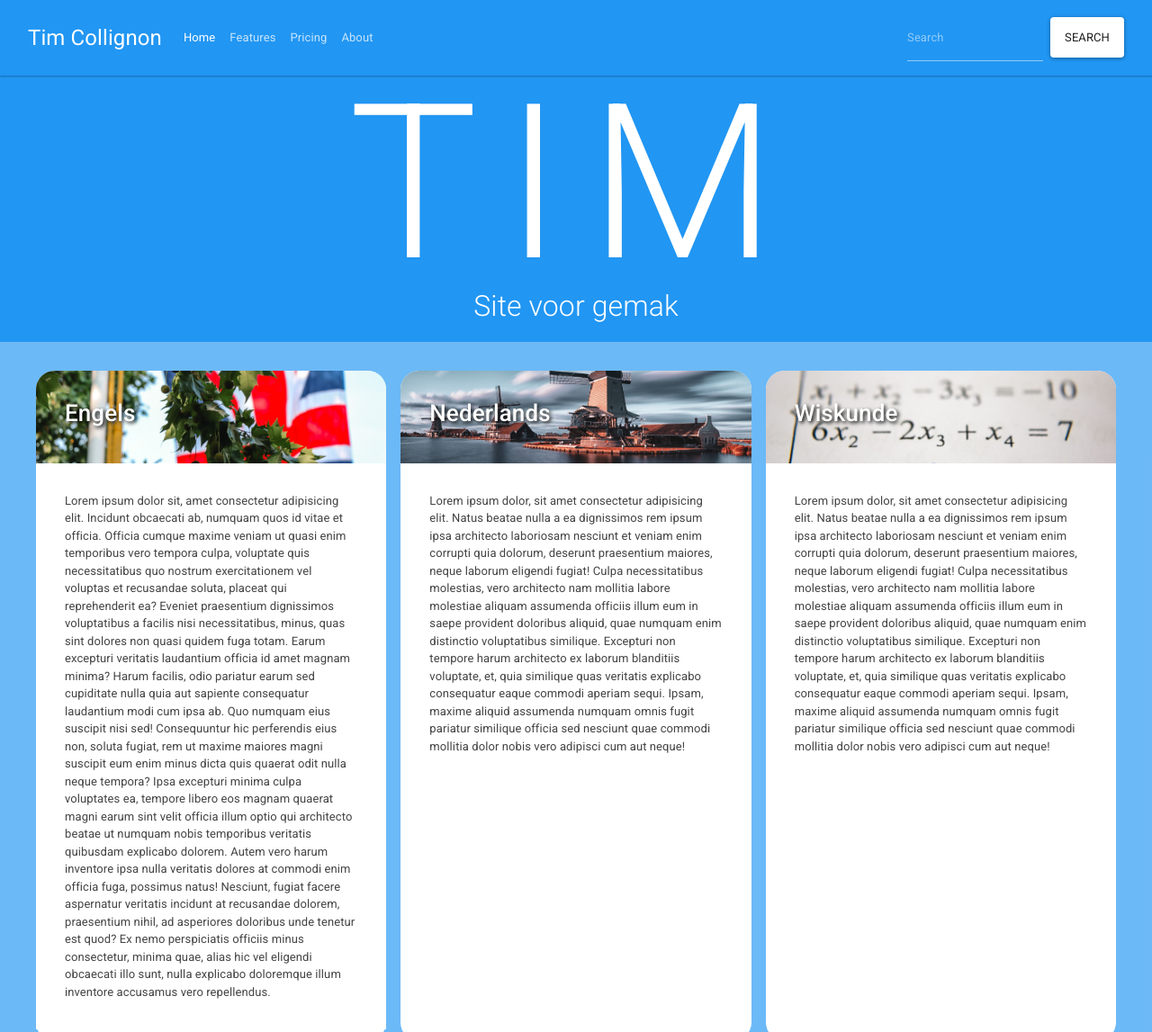
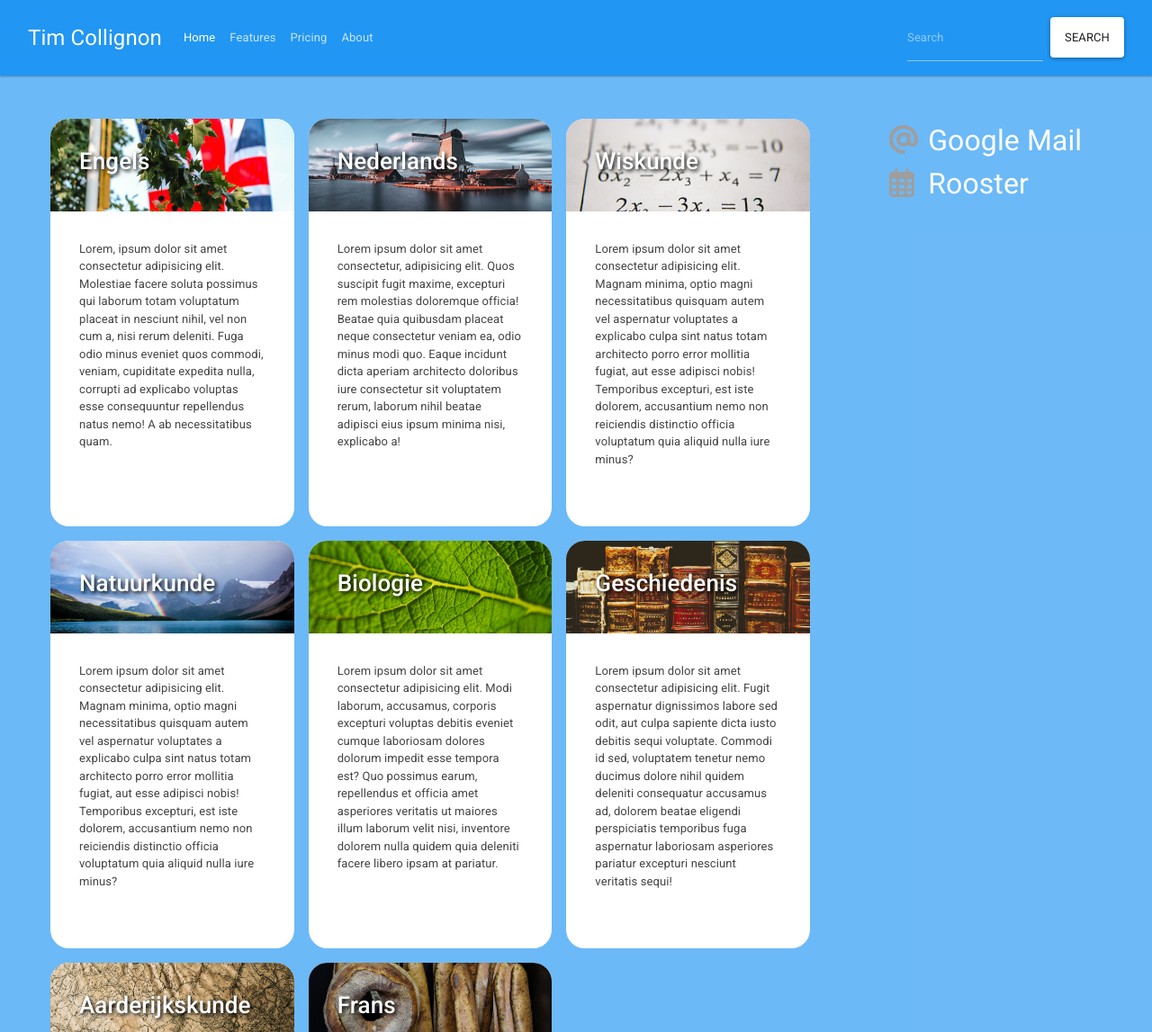
Before and after one commit to scc67/TimSite, a website: page index.html in a window 1280 px wide. Shown: the top 1147 px of the page at 90% size. Drawn offline with nearby package versions, Linux system fonts and the light colour scheme.

Commit message:
links en iconen toegevoegd

```diff
--- a/assets/style/modules/_gridFront.scss
+++ b/assets/style/modules/_gridFront.scss
@@ -3,17 +3,34 @@
     --textcolor: white;
     --textcolorhover: #bbb;
     display: grid;
-    grid-template-columns: repeat(auto-fit, minmax(280px, 2fr));
+    grid-template-columns: 1fr;
     grid-auto-rows: 1fr;
     grid-gap: 1rem;
+    padding: 1rem;
     background-color: var(--mainbackround);
+    @include atMedium {
+        grid-template-columns: 1fr 1fr;
+    }
+    @include atLarge {
+        grid-template-columns: 3fr 1fr;
+    }
+    &__left {
+        display: grid;
+        grid-auto-rows: 1fr;
+        grid-gap: 1rem;
         padding: 1rem;
+        grid-template-columns: repeat(auto-fit, minmax(280px, 2fr));
         @include atXSmall {
             grid-template-columns: repeat(auto-fit, minmax(342px, 2fr));
+        }
+        @include atLarge {
+            grid-template-columns: repeat(2, 1fr);
+            padding: 2rem 2.5rem;
         }
         @include atXlarge {
             grid-template-columns: repeat(3, 1fr);
             padding: 2rem 2.5rem;
+        }
     }
     &__vak {
         background-color: white;
@@ -24,7 +41,7 @@
             // border-radius: 0 0 1.3rem 1.3rem;
             padding: 2rem;
             height: auto;
-            @include atLarge {
+            @include atXlarge {
                 display: block;
 
             }
@@ -34,10 +51,8 @@
         background-image: url("/assets/images/england-lo-re.jpg");
         @include vakken;
         @include hover;
-        @include atLarge {
+        @include atXlarge {
             border-radius: 1.3rem 1.3rem 0 0;
-        }
-        @include atXlarge {
             background-image: url("/assets/images/england-hi-re.jpg");
         }
 
@@ -46,10 +61,8 @@
         background-image: url("/assets/images/dutch-lo-re.jpg");
         @include vakken;
         @include hover;
-        @include atLarge {
+        @include atXlarge {
             border-radius: 1.3rem 1.3rem 0 0;
-        }
-        @include atXlarge {
             background-image: url("/assets/images/dutch-hi-re.jpg");
         }
     }
@@ -57,21 +70,26 @@
         background-image: url("/assets/images/math-lo-re.jpg");
         @include vakken;
         @include hover;
-        @include atLarge {
+        @include atXlarge {
             border-radius: 1.3rem 1.3rem 0 0;
+            background-image: url("/assets/images/math-hi-re.jpg");
         }
+    }
+    &__natuurkunde {
+        background-image: url("/assets/images/natuurkunde-lo-re.jpg");
+        @include vakken;
+        @include hover;
         @include atXlarge {
-            background-image: url("/assets/images/math-hi-re.jpg");
+            border-radius: 1.3rem 1.3rem 0 0;
+            background-image: url("/assets/images/natuurkunde-hi-re.jpg");
         }
     }
     &__biologie {
         background-image: url("/assets/images/biology-lo-re.jpg");
         @include vakken;
         @include hover;
-        @include atLarge {
+        @include atXlarge {
             border-radius: 1.3rem 1.3rem 0 0;
-        }
-        @include atXlarge {
             background-image: url("/assets/images/biology-hi-re.jpg");
         }
     }
@@ -79,10 +97,8 @@
         background-image: url("/assets/images/history-lo-re.jpg");
         @include vakken;
         @include hover;
-        @include atLarge {
+        @include atXlarge {
             border-radius: 1.3rem 1.3rem 0 0;
-        }
-        @include atXlarge {
             background-image: url("/assets/images/history-hi-re.jpg");
         }
     }
@@ -90,10 +106,8 @@
         background-image: url("/assets/images/geography-lo-re.jpg");
         @include vakken;
         @include hover;
-        @include atLarge {
+        @include atXlarge {
             border-radius: 1.3rem 1.3rem 0 0;
-        }
-        @include atXlarge {
             background-image: url("/assets/images/geography-hi-re.jpg");
         }
     }
@@ -101,11 +115,23 @@
         background-image: url("/assets/images/france-lo-re.jpg");
         @include vakken;
         @include hover;
-        @include atLarge {
+        @include atXlarge {
             border-radius: 1.3rem 1.3rem 0 0;
-        }
-        @include atXlarge {
             background-image: url("/assets/images/france-hi-re.jpg");
         }
     }
+    &__right {
+        display: block;
+        padding: 2rem;
     }
+    &__link {
+        display: block;
+        color: white;
+        font-size: 2rem;
+
+        & > i {
+            color: #9e9e9e; // TODO kleur iconen nog aanpassen naar een goede kleur
+            width: 2.2rem;
+        }
+    }
+}
--- a/index.html
+++ b/index.html
@@ -5,6 +5,7 @@
     <meta charset="utf-8">
     <meta name="viewport" content="width=device-width, initial-scale=1, shrink-to-fit=no">
 
+    <script src="https://kit.fontawesome.com/4a78e9e874.js"></script>
     <!-- Bootwatch CSS -->
     <link href="https://stackpath.bootstrapcdn.com/bootswatch/4.3.1/materia/bootstrap.min.css" rel="stylesheet" integrity="sha384-SYbiks6VdZNAKT8DNoXQZwXAiuUo5/quw6nMKtFlGO/4WwxW86BSTMtgdzzB9JJl" crossorigin="anonymous">
     <link href="css/style.css" rel="stylesheet" type="text/css">
@@ -15,59 +16,70 @@
       <div class="navbar-js">
         Dit word vervangen door de navbar
       </div>
-      <div class="head">
+      <!-- <div class="head">
         <h1 class="head__title">TIM</h1>
         <p class="head__subTitle">Site voor gemak</p>
-      </div>
+      </div> -->
       <div class="gridFront">
+        <div class="gridFront__left">
           <div class="gridFront__vak">
             <div class="gridFront__engels">
                 <h2>Engels</h2>
             </div>
-          <p>Lorem ipsum dolor sit, amet consectetur adipisicing elit. Incidunt obcaecati ab, numquam quos id vitae et officia. Officia cumque maxime veniam ut quasi enim temporibus vero tempora culpa, voluptate quis necessitatibus quo nostrum exercitationem vel voluptas et recusandae soluta, placeat qui reprehenderit ea? Eveniet praesentium dignissimos voluptatibus a facilis nisi necessitatibus, minus, quas sint dolores non quasi quidem fuga totam. Earum excepturi veritatis laudantium officia id amet magnam minima? Harum facilis, odio pariatur earum sed cupiditate nulla quia aut sapiente consequatur laudantium modi cum ipsa ab. Quo numquam eius suscipit nisi sed! Consequuntur hic perferendis eius non, soluta fugiat, rem ut maxime maiores magni suscipit eum enim minus dicta quis quaerat odit nulla neque tempora? Ipsa excepturi minima culpa voluptates ea, tempore libero eos magnam quaerat magni earum sint velit officia illum optio qui architecto beatae ut numquam nobis temporibus veritatis quibusdam explicabo dolorem. Autem vero harum inventore ipsa nulla veritatis dolores at commodi enim officia fuga, possimus natus! Nesciunt, fugiat facere aspernatur veritatis incidunt at recusandae dolorem, praesentium nihil, ad asperiores doloribus unde tenetur est quod? Ex nemo perspiciatis officiis minus consectetur, minima quae, alias hic vel eligendi obcaecati illo sunt, nulla explicabo doloremque illum inventore accusamus vero repellendus.</p>
+            <p>Lorem, ipsum dolor sit amet consectetur adipisicing elit. Molestiae facere soluta possimus qui laborum totam voluptatum placeat in nesciunt nihil, vel non cum a, nisi rerum deleniti. Fuga odio minus eveniet quos commodi, veniam, cupiditate expedita nulla, corrupti ad explicabo voluptas esse consequuntur repellendus natus nemo! A ab necessitatibus quam.</p>
           </div>
           <div class="gridFront__vak">
             <div class="gridFront__nederlands">
               <h2>Nederlands</h2>
             </div>
-          <p>Lorem ipsum dolor, sit amet consectetur adipisicing elit. Natus beatae nulla a ea dignissimos rem ipsum ipsa architecto laboriosam nesciunt et veniam enim corrupti quia dolorum, deserunt praesentium maiores, neque laborum eligendi fugiat! Culpa necessitatibus molestias, vero architecto nam mollitia labore molestiae aliquam assumenda officiis illum eum in saepe provident doloribus aliquid, quae numquam enim distinctio voluptatibus similique. Excepturi non tempore harum architecto ex laborum blanditiis voluptate, et, quia similique quas veritatis explicabo consequatur eaque commodi aperiam sequi. Ipsam, maxime aliquid assumenda numquam omnis fugit pariatur similique officia sed nesciunt quae commodi mollitia dolor nobis vero adipisci cum aut neque!</p>
+            <p>Lorem ipsum dolor sit amet consectetur, adipisicing elit. Quos suscipit fugit maxime, excepturi rem molestias doloremque officia! Beatae quia quibusdam placeat neque consectetur veniam ea, odio minus modi quo. Eaque incidunt dicta aperiam architecto doloribus iure consectetur sit voluptatem rerum, laborum nihil beatae adipisci eius ipsum minima nisi, explicabo a!</p>
           </div>
           <div class="gridFront__vak">
             <div class="gridFront__wiskunde">
               <h2>Wiskunde</h2>
             </div>
-          <p>Lorem ipsum dolor, sit amet consectetur adipisicing elit. Natus beatae nulla a ea dignissimos rem ipsum ipsa architecto laboriosam nesciunt et veniam enim corrupti quia dolorum, deserunt praesentium maiores, neque laborum eligendi fugiat! Culpa necessitatibus molestias, vero architecto nam mollitia labore molestiae aliquam assumenda officiis illum eum in saepe provident doloribus aliquid, quae numquam enim distinctio voluptatibus similique. Excepturi non tempore harum architecto ex laborum blanditiis voluptate, et, quia similique quas veritatis explicabo consequatur eaque commodi aperiam sequi. Ipsam, maxime aliquid assumenda numquam omnis fugit pariatur similique officia sed nesciunt quae commodi mollitia dolor nobis vero adipisci cum aut neque!</p>
+            <p>Lorem ipsum dolor sit amet consectetur adipisicing elit. Magnam minima, optio magni necessitatibus quisquam autem vel aspernatur voluptates a explicabo culpa sint natus totam architecto porro error mollitia fugiat, aut esse adipisci nobis! Temporibus excepturi, est iste dolorem, accusantium nemo non reiciendis distinctio officia voluptatum quia aliquid nulla iure minus?</p>
+          </div>
+          <div class="gridFront__vak">
+            <div class="gridFront__natuurkunde">
+              <h2>Natuurkunde</h2>
+            </div>
+            <p>Lorem ipsum dolor sit amet consectetur adipisicing elit. Magnam minima, optio magni necessitatibus quisquam autem vel aspernatur voluptates a explicabo culpa sint natus totam architecto porro error mollitia fugiat, aut esse adipisci nobis! Temporibus excepturi, est iste dolorem, accusantium nemo non reiciendis distinctio officia voluptatum quia aliquid nulla iure minus?</p>
           </div>
           <div class="gridFront__vak">
             <div class="gridFront__biologie">
               <h2>Biologie</h2>
             </div>
-          <p>Lorem ipsum dolor, sit amet consectetur adipisicing elit. Natus beatae nulla a ea dignissimos rem ipsum ipsa architecto laboriosam nesciunt et veniam enim corrupti quia dolorum, deserunt praesentium maiores, neque laborum eligendi fugiat! Culpa necessitatibus molestias, vero architecto nam mollitia labore molestiae aliquam assumenda officiis illum eum in saepe provident doloribus aliquid, quae numquam enim distinctio voluptatibus similique. Excepturi non tempore harum architecto ex laborum blanditiis voluptate, et, quia similique quas veritatis explicabo consequatur eaque commodi aperiam sequi. Ipsam, maxime aliquid assumenda numquam omnis fugit pariatur similique officia sed nesciunt quae commodi mollitia dolor nobis vero adipisci cum aut neque!</p>
+            <p>Lorem ipsum dolor sit amet consectetur adipisicing elit. Modi laborum, accusamus, corporis excepturi voluptas debitis eveniet cumque laboriosam dolores dolorum impedit esse tempora est? Quo possimus earum, repellendus et officia amet asperiores veritatis ut maiores illum laborum velit nisi, inventore dolorem nulla quidem quia deleniti facere libero ipsam at pariatur.</p>
           </div>
           <div class="gridFront__vak">
             <div class="gridFront__geschiedenis">
               <h2>Geschiedenis</h2>
             </div>
-          <p>Lorem ipsum dolor, sit amet consectetur adipisicing elit. Natus beatae nulla a ea dignissimos rem ipsum ipsa architecto laboriosam nesciunt et veniam enim corrupti quia dolorum, deserunt praesentium maiores, neque laborum eligendi fugiat! Culpa necessitatibus molestias, vero architecto nam mollitia labore molestiae aliquam assumenda officiis illum eum in saepe provident doloribus aliquid, quae numquam enim distinctio voluptatibus similique. Excepturi non tempore harum architecto ex laborum blanditiis voluptate, et, quia similique quas veritatis explicabo consequatur eaque commodi aperiam sequi. Ipsam, maxime aliquid assumenda numquam omnis fugit pariatur similique officia sed nesciunt quae commodi mollitia dolor nobis vero adipisci cum aut neque!</p>
+            <p>Lorem ipsum dolor sit amet consectetur adipisicing elit. Fugit aspernatur dignissimos labore sed odit, aut culpa sapiente dicta iusto debitis sequi voluptate. Commodi id sed, voluptatem tenetur nemo ducimus dolore nihil quidem deleniti consequatur accusamus ad, dolorem beatae eligendi perspiciatis temporibus fuga aspernatur laboriosam asperiores pariatur excepturi nesciunt veritatis sequi!</p>
           </div>
           <div class="gridFront__vak">
             <div class="gridFront__aarderijkskunde">
               <h2>Aarderijkskunde</h2>
             </div>
-          <p>Lorem ipsum dolor, sit amet consectetur adipisicing elit. Natus beatae nulla a ea dignissimos rem ipsum ipsa architecto laboriosam nesciunt et veniam enim corrupti quia dolorum, deserunt praesentium maiores, neque laborum eligendi fugiat! Culpa necessitatibus molestias, vero architecto nam mollitia labore molestiae aliquam assumenda officiis illum eum in saepe provident doloribus aliquid, quae numquam enim distinctio voluptatibus similique. Excepturi non tempore harum architecto ex laborum blanditiis voluptate, et, quia similique quas veritatis explicabo consequatur eaque commodi aperiam sequi. Ipsam, maxime aliquid assumenda numquam omnis fugit pariatur similique officia sed nesciunt quae commodi mollitia dolor nobis vero adipisci cum aut neque!</p>
+            <p>Lorem ipsum dolor sit amet consectetur adipisicing elit. Fugit praesentium ducimus earum a officiis! Necessitatibus unde vel itaque laudantium explicabo voluptatem laborum. Molestias eos, ipsa quae laudantium odit laboriosam nulla nesciunt culpa. Earum, eligendi molestias. Quo consequuntur asperiores quia delectus quam, ratione consequatur quibusdam facere similique incidunt tempora ab quasi.</p>
           </div>
           <div class="gridFront__vak">
             <div class="gridFront__frans">
               <h2>Frans</h2>
             </div>
-          <p>Lorem ipsum dolor, sit amet consectetur adipisicing elit. Natus beatae nulla a ea dignissimos rem ipsum ipsa architecto laboriosam nesciunt et veniam enim corrupti quia dolorum, deserunt praesentium maiores, neque laborum eligendi fugiat! Culpa necessitatibus molestias, vero architecto nam mollitia labore molestiae aliquam assumenda officiis illum eum in saepe provident doloribus aliquid, quae numquam enim distinctio voluptatibus similique. Excepturi non tempore harum architecto ex laborum blanditiis voluptate, et, quia similique quas veritatis explicabo consequatur eaque commodi aperiam sequi. Ipsam, maxime aliquid assumenda numquam omnis fugit pariatur similique officia sed nesciunt quae commodi mollitia dolor nobis vero adipisci cum aut neque!</p>
+            <p>Lorem ipsum dolor sit amet consectetur adipisicing elit. Quis nemo doloribus ex minima iste est doloremque facere laudantium atque beatae! Assumenda maxime consectetur id, quas eius soluta ullam veritatis aliquid incidunt iste illo modi corporis dolores quibusdam, beatae dolorem obcaecati atque sequi optio officiis itaque quia asperiores odit? Similique, tempore.</p>
+          </div>
+        </div>
+        <div class="gridFront__right">
+          <a href="http://gmail.com/" target="_blank" class="gridFront__link" ><i class="fas fa-at"></i> Google Mail</i></a>
+          <a href="https://docs.google.com/spreadsheets/d/e/2PACX-1vQLLIMQZJwrlXC2EO55f7hIl8Vc-W6676zDinSmya-QIFsrSYxbH8HJTfuRw2V5uO61uqJrK66qYm0d/pubhtml#" target="_blank" class="gridFront__link" ><i class="far fa-calendar-alt"></i> Rooster</a>
         </div>
       </div>
     </div>
     <!-- Optional JavaScript -->
     <!-- jQuery first, then Popper.js, then Bootstrap JS -->
-    <script
-    src="https://code.jquery.com/jquery-3.3.1.min.js" integrity="sha256-FgpCb/KJQlLNfOu91ta32o/NMZxltwRo8QtmkMRdAu8=" crossorigin="anonymous"></script>
+    <script src="https://code.jquery.com/jquery-3.3.1.min.js" integrity="sha256-FgpCb/KJQlLNfOu91ta32o/NMZxltwRo8QtmkMRdAu8=" crossorigin="anonymous"></script>
     <script src="https://cdnjs.cloudflare.com/ajax/libs/popper.js/1.14.6/umd/popper.min.js" integrity="sha384-wHAiFfRlMFy6i5SRaxvfOCifBUQy1xHdJ/yoi7FRNXMRBu5WHdZYu1hA6ZOblgut" crossorigin="anonymous"></script>
     <script src="https://stackpath.bootstrapcdn.com/bootstrap/4.2.1/js/bootstrap.min.js" integrity="sha384-B0UglyR+jN6CkvvICOB2joaf5I4l3gm9GU6Hc1og6Ls7i6U/mkkaduKaBhlAXv9k" crossorigin="anonymous"></script>
     <script src="/assets/js/common.js" type="text/JavaScript"></script>
```
Also changed, not shown: assets/images/natuurkunde-hi-re.jpg (added), assets/images/natuurkunde-lo-re.jpg (added), assets/style/base/_global.scss (line endings or trailing spaces), css/style.css, 1 other file. Lines whose indentation alone changed are shown as unchanged.
